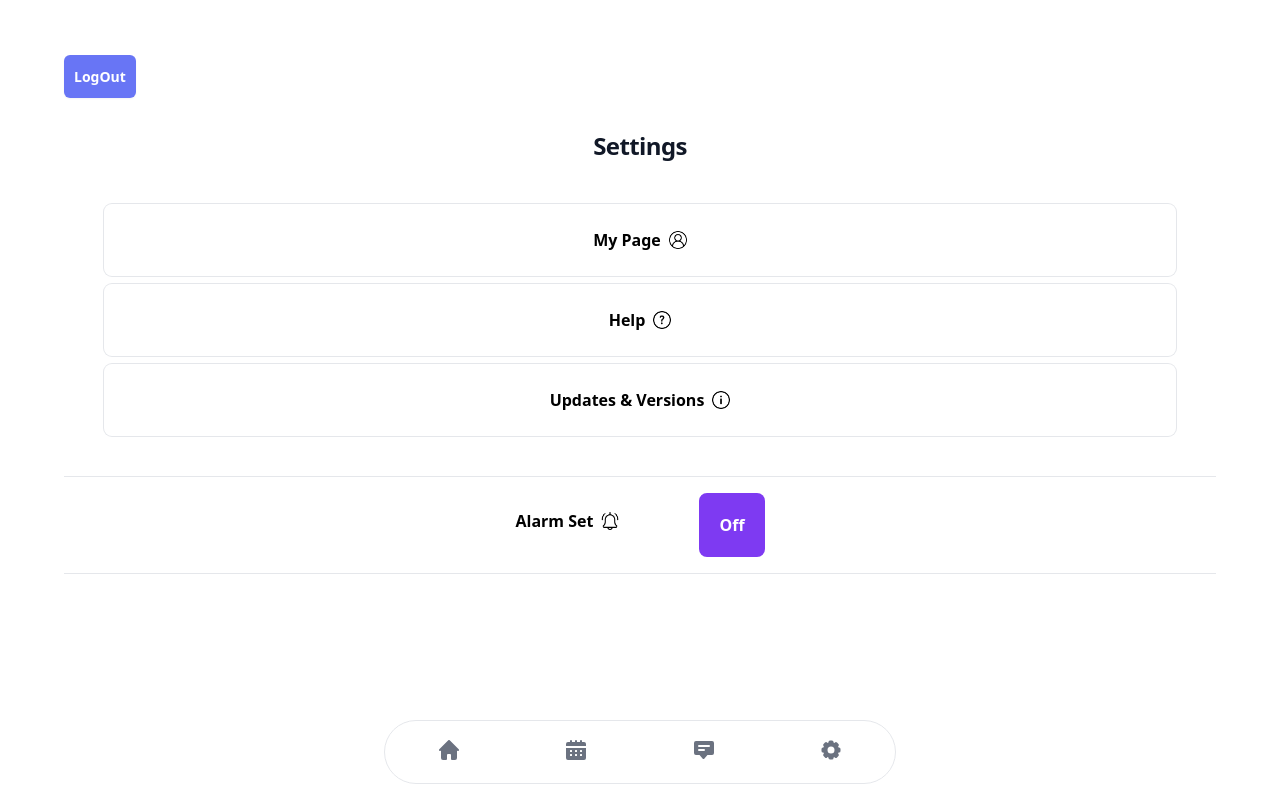
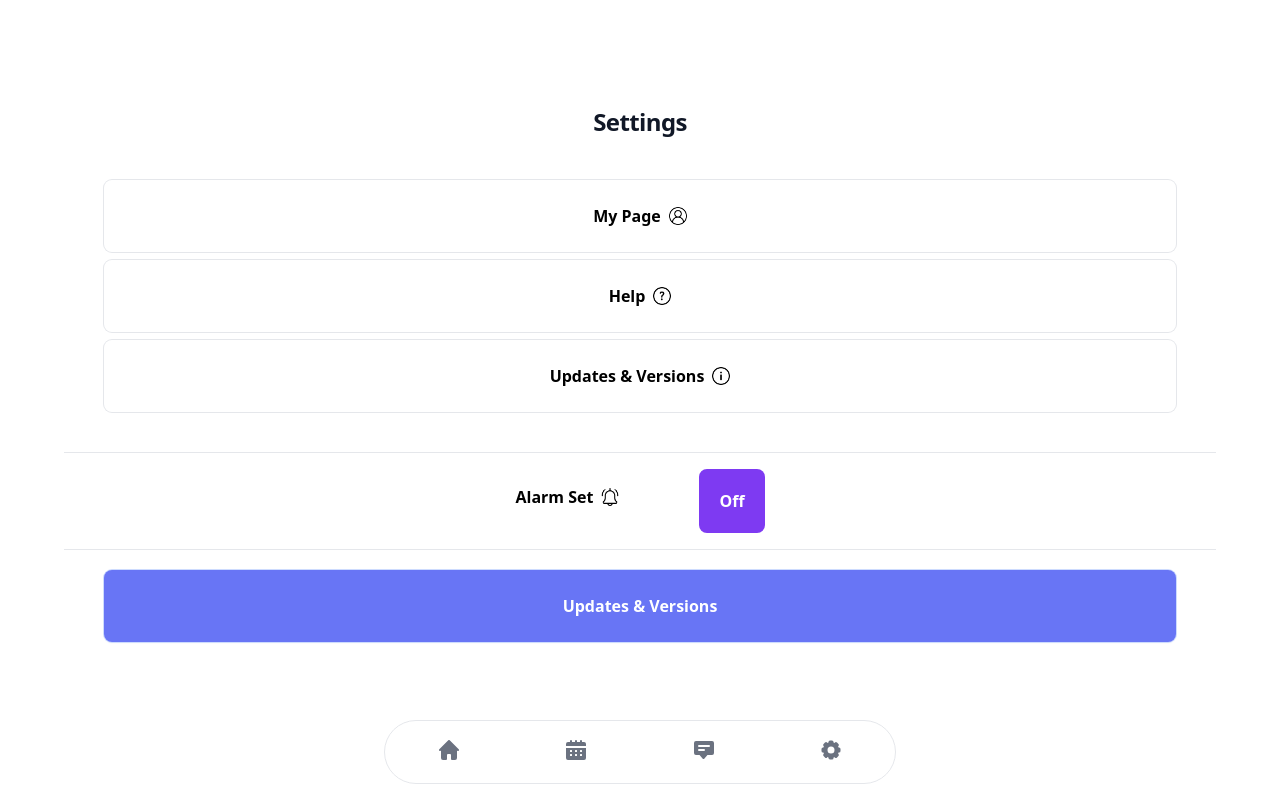
Before and after one commit to kangbh98/MyInsomniaDiary, a React (Vite) app in the folder frontend/my-insomnia-diary/: page /settings in a window 1280 px wide. Built offline with nearby package versions, Linux system fonts and the light colour scheme.

Commit message:
로그아웃기능

```diff
--- a/frontend/my-insomnia-diary/src/pages/Settings.jsx
+++ b/frontend/my-insomnia-diary/src/pages/Settings.jsx
@@ -12,12 +12,6 @@ const Settings = () => {
 
   return (
     <>
-      <Link
-        to={`/first`}
-        className="mx-auto  rounded-md bg-indigo-500 px-2.5 py-3 text-sm font-semibold text-white shadow-sm hover:bg-indigo-400 focus-visible:outline focus-visible:outline-2 focus-visible:outline-offset-2 focus-visible:outline-indigo-500 text-center"
-      >
-        LogOut
-      </Link>
     <div className="flex flex-col align-middle text-center h-full ">
       <div className="sm:mx-auto sm:w-full sm:max-w-sm align-middle text-center">
           <h2 className="mt-10 text-center text-2xl font-bold leading-9 tracking-tight text-gray-900">
@@ -60,6 +54,10 @@ const Settings = () => {
             {isAlarmOn ? 'On' : 'Off'}
             </button>
           </div>
+          <Link to={`/login`} className="mt-5 mx-10 py-6 ring-1
+          rounded-lg bg-indigo-500 ring-indigo-200 text-white shadow-sm hover:bg-indigo-400 focus-visible:outline focus-visible:outline-2 focus-visible:outline-offset-2 focus-visible:outline-gray-500 text-center flex items-center justify-center font-semibold">
+            Updates & Versions
+          </Link>
         </div>
     <BottomBar />
     </>
```
